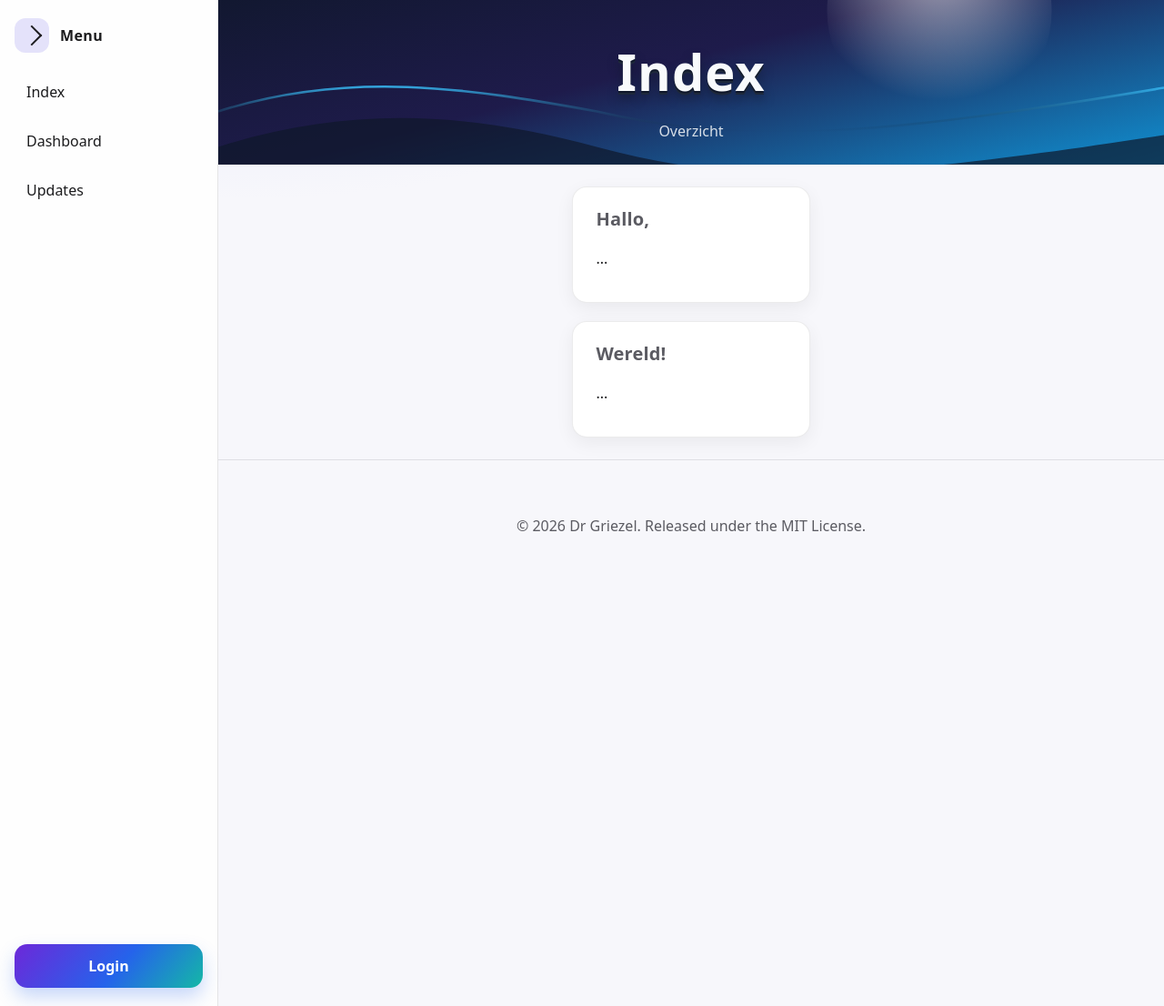
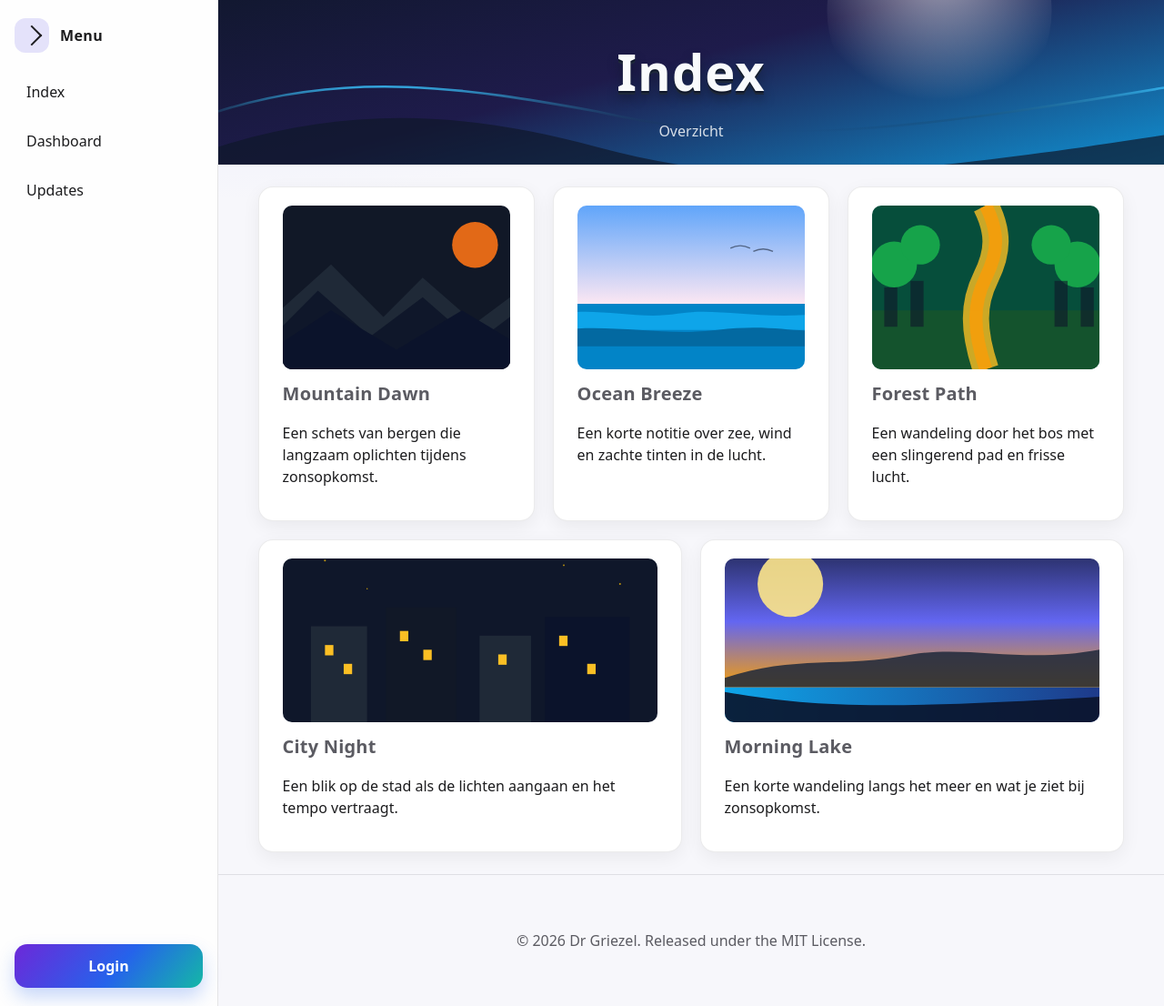
Before and after one commit to DR-GRIEZEL/dr-griezel.github.io, a Jekyll site: the page built from index.html, in a window 1280 px wide and 1106 px high. Shown: the whole window at 91% size. Built offline with Jekyll 4.4.1, drawn with Linux system fonts in a browser that asks for light colours.

Commit message:
Add blog articles to homepage (#22)

```diff
--- a/assets/css/main.css
+++ b/assets/css/main.css
@@ -239,6 +239,21 @@ main{
   transition: transform .12s ease, box-shadow .12s ease;
 }
 .card:hover{ transform: translateY(-2px); }
+.card-image{
+  width: 100%;
+  height: 180px;
+  object-fit: cover;
+  border-radius: calc(var(--radius) - 6px);
+  margin-bottom: 12px;
+  display: block;
+}
+.card-link{
+  color: inherit;
+  text-decoration: none;
+}
+.card-link:hover{
+  text-decoration: underline;
+}
 
 /* ====== Footer ====== */
 footer{
--- /dev/null
+++ b/blog/city-night.md
@@ -0,0 +1,14 @@
+---
+layout: base
+title: "City Night"
+subtitle: "Lichtjes in de skyline"
+css:
+  - /assets/css/main.css
+summary: "Een blik op de stad als de lichten aangaan en het tempo vertraagt."
+image: "/images/blog/city-night.svg"
+date: 2024-01-12
+---
+
+![City night](/images/blog/city-night.svg)
+
+Een korte impressie van de nachtelijke skyline, met warme ramen en sterren erboven.
--- /dev/null
+++ b/blog/forest-path.md
@@ -0,0 +1,14 @@
+---
+layout: base
+title: "Forest Path"
+subtitle: "Een pad door het groen"
+css:
+  - /assets/css/main.css
+summary: "Een wandeling door het bos met een slingerend pad en frisse lucht."
+image: "/images/blog/forest-path.svg"
+date: 2024-01-19
+---
+
+![Forest path](/images/blog/forest-path.svg)
+
+De route door het bos laat zien hoe licht en schaduw elkaar afwisselen.
--- /dev/null
+++ b/blog/morning-lake.md
@@ -0,0 +1,14 @@
+---
+layout: base
+title: "Morning Lake"
+subtitle: "Stilte boven het water"
+css:
+  - /assets/css/main.css
+summary: "Een korte wandeling langs het meer en wat je ziet bij zonsopkomst."
+image: "/images/blog/morning-lake.svg"
+date: 2024-01-05
+---
+
+![Morning lake](/images/blog/morning-lake.svg)
+
+Een rustige start van de dag langs het water, met zachte kleuren en een lichte bries.
--- /dev/null
+++ b/blog/mountain-dawn.md
@@ -0,0 +1,14 @@
+---
+layout: base
+title: "Mountain Dawn"
+subtitle: "Lagen in het ochtendlicht"
+css:
+  - /assets/css/main.css
+summary: "Een schets van bergen die langzaam oplichten tijdens zonsopkomst."
+image: "/images/blog/mountain-dawn.svg"
+date: 2024-02-02
+---
+
+![Mountain dawn](/images/blog/mountain-dawn.svg)
+
+De eerste zonnestralen benadrukken de lagen van de bergen.
--- /dev/null
+++ b/blog/ocean-breeze.md
@@ -0,0 +1,14 @@
+---
+layout: base
+title: "Ocean Breeze"
+subtitle: "Golven en pastelkleuren"
+css:
+  - /assets/css/main.css
+summary: "Een korte notitie over zee, wind en zachte tinten in de lucht."
+image: "/images/blog/ocean-breeze.svg"
+date: 2024-01-26
+---
+
+![Ocean breeze](/images/blog/ocean-breeze.svg)
+
+De zee blijft in beweging terwijl de lucht langzaam van kleur verandert.
--- a/index.html
+++ b/index.html
@@ -7,12 +7,14 @@ css:
 ---
 
 <div class="grid">
-  <section class="card">
-    <h2>Hallo,</h2>
-    <p>...</p>
-  </section>
-  <section class="card">
-    <h2>Wereld!</h2>
-    <p>...</p>
-  </section>
+  {% assign blog_pages = site.pages | where: "dir", "/blog/" | sort: "date" | reverse %}
+  {% for page in blog_pages %}
+    <section class="card">
+      <a href="{{ page.url | relative_url }}">
+        <img class="card-image" src="{{ page.image | relative_url }}" alt="{{ page.title }}">
+      </a>
+      <h2><a class="card-link" href="{{ page.url | relative_url }}">{{ page.title }}</a></h2>
+      <p>{{ page.summary }}</p>
+    </section>
+  {% endfor %}
 </div>
```
Also changed, not shown: images/blog/city-night.svg (added), images/blog/forest-path.svg (added), images/blog/morning-lake.svg (added), images/blog/mountain-dawn.svg (added), images/blog/ocean-breeze.svg (added).
